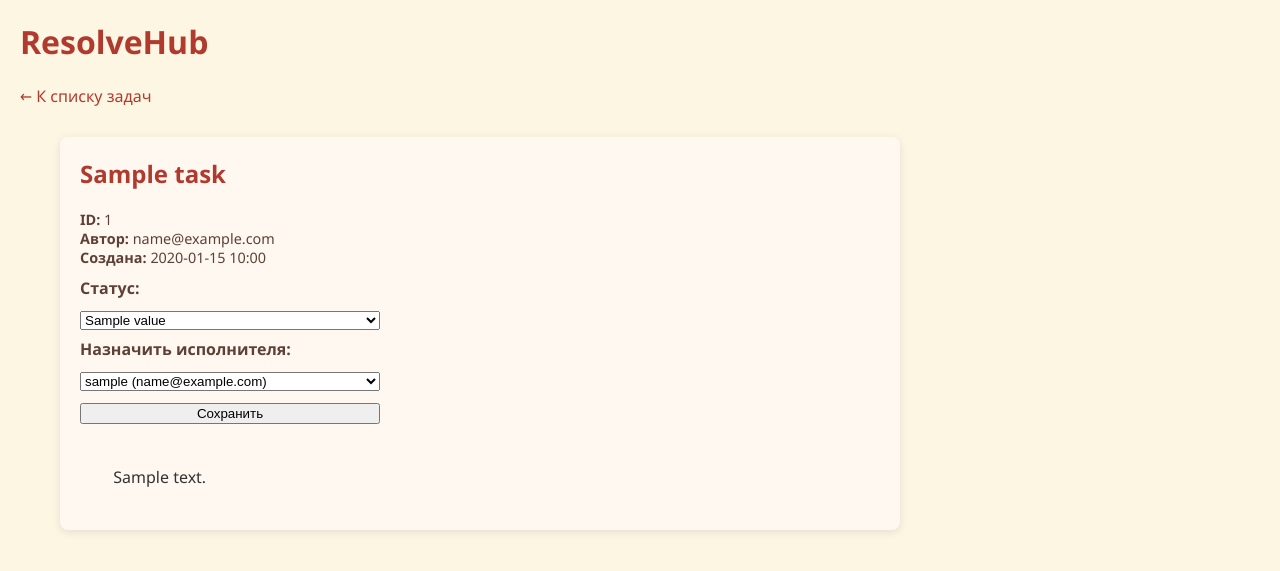
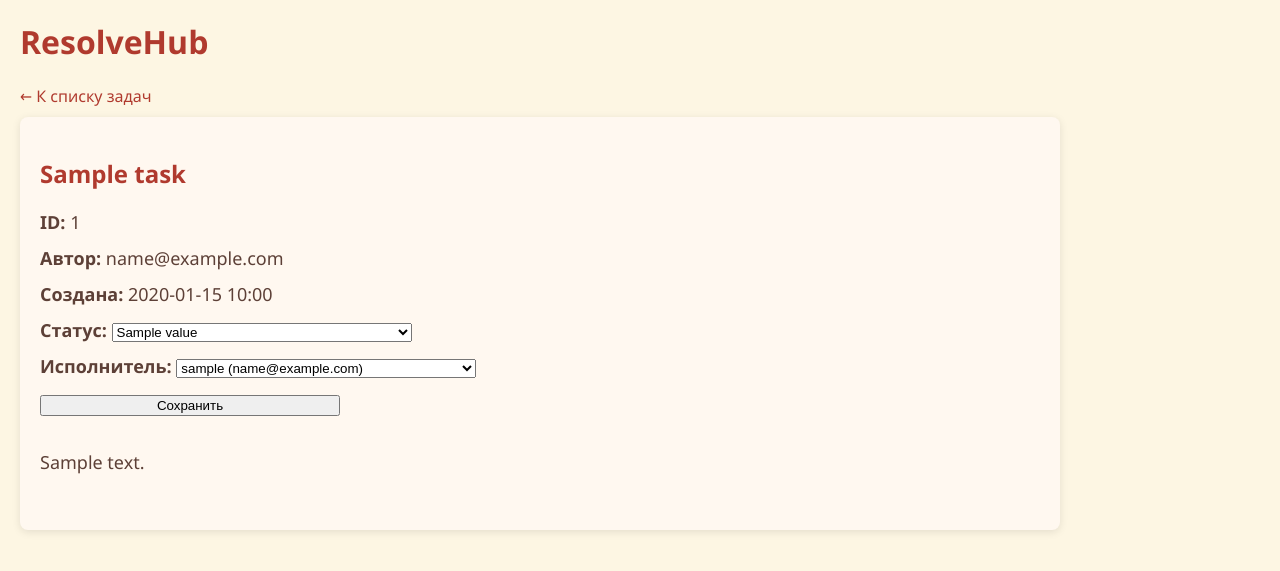
Before and after one commit to holodnyisiemens/ResolveHub, a FastAPI app: template app/templates/task_detail.html in a window 1280 px wide. Shown: the top 571 px of the page. Run offline with FastAPI, Linux system fonts and the light colour scheme; the template is opened without the code that fills it: most values are stand-ins (such as "Sample title", 1, 10 or a date in 2020); parts of the project's set-up code (start-up, migrations or seed data) failed here and were passed over.

Commit message:
Small fixes

```diff
--- a/app/services/task_service.py
+++ b/app/services/task_service.py
@@ -89,7 +89,9 @@ class TaskService:
         # находим задачу
         task = await self.task_repo.get_by_id(task_id)
         if not task:
-            raise HTTPException(status_code=404, detail=f"Task with ID {task_id} not found")
+            raise HTTPException(
+                status_code=404, detail=f"Task with ID {task_id} not found"
+            )
 
         # если указан исполнитель — проверяем, что он существует
         if assignee_id is not None:
--- a/app/static/css/task_detail.css
+++ b/app/static/css/task_detail.css
@@ -1,7 +1,5 @@
 .task-card {
-    max-width: 800px;
-    /* переносим карточку левее */
-    margin: 20px 0 20px 40px;
+    max-width: 1000px;
     background-color: #fff8f0;
     padding: 20px;
     border-radius: 8px;
@@ -9,28 +7,30 @@
 }
 
 .task-card h2 {
-    margin-top: 0;
     color: #b03a2e;
 }
 
 .task-meta {
-    font-size: 0.9rem;
+    font-size: 18px;
     color: #5d4037;
-    margin-bottom: 10px;
+}
+
+.task-meta > div {
+    margin-bottom: 12px;
 }
 
 .task-description {
     white-space: pre-wrap;
-    margin-top: 20px;
+    margin-top: 10px;
     margin-bottom: 0;
 }
 
 .assign-form {
-    margin-top: 10px;
-    display: flex;
-    flex-direction: column;
-    align-items: flex-start;
-    gap: 8px;
+    flex-direction: row;
+}
+
+.assign-form > div {
+    margin-bottom: 12px;
 }
 
 .assign-form label {
@@ -40,7 +40,7 @@
 
 .assign-form select,
 .assign-form button {
-    margin-top: 4px;
+    margin-top: 5px;
     width: 100%;
     max-width: 300px;
 }
--- a/app/templates/task_detail.html
+++ b/app/templates/task_detail.html
@@ -18,10 +18,10 @@
         <div><strong>ID:</strong> {{ task.id }}</div>
         <div><strong>Автор:</strong> {{ task.creator_email }}</div>
         <div><strong>Создана:</strong> {{ task.created_at.strftime("%Y-%m-%d %H:%M") }}</div>
-    </div>
 
-    <!-- Форма выше описания: статус + исполнитель -->
+
         <form method="post" class="assign-form">
+            <div>
             <label for="status">Статус:</label>
             <select name="status" id="status">
                 {% for s in status_options %}
@@ -30,8 +30,10 @@
                     </option>
                 {% endfor %}
             </select>
+            </div>
 
-        <label for="assignee_id">Назначить исполнителя:</label>
+            <div>
+            <label for="assignee_id">Исполнитель:</label>
             <select name="assignee_id" id="assignee_id">
                 <option value="">— не назначен —</option>
                 {% for emp in employees %}
@@ -40,14 +42,16 @@
                     </option>
                 {% endfor %}
             </select>
-
+            </div>
             <button type="submit">Сохранить</button>
         </form>
+
 
         <div class="task-description">
 {{ task.description or 'Описание отсутствует' }}
         </div>
     </div>
+</div>
 
 </body>
 </html>
```
Also changed, not shown: app/pages/tasks_page.py (+4 -4 lines). Lines whose indentation alone changed are shown as unchanged.
